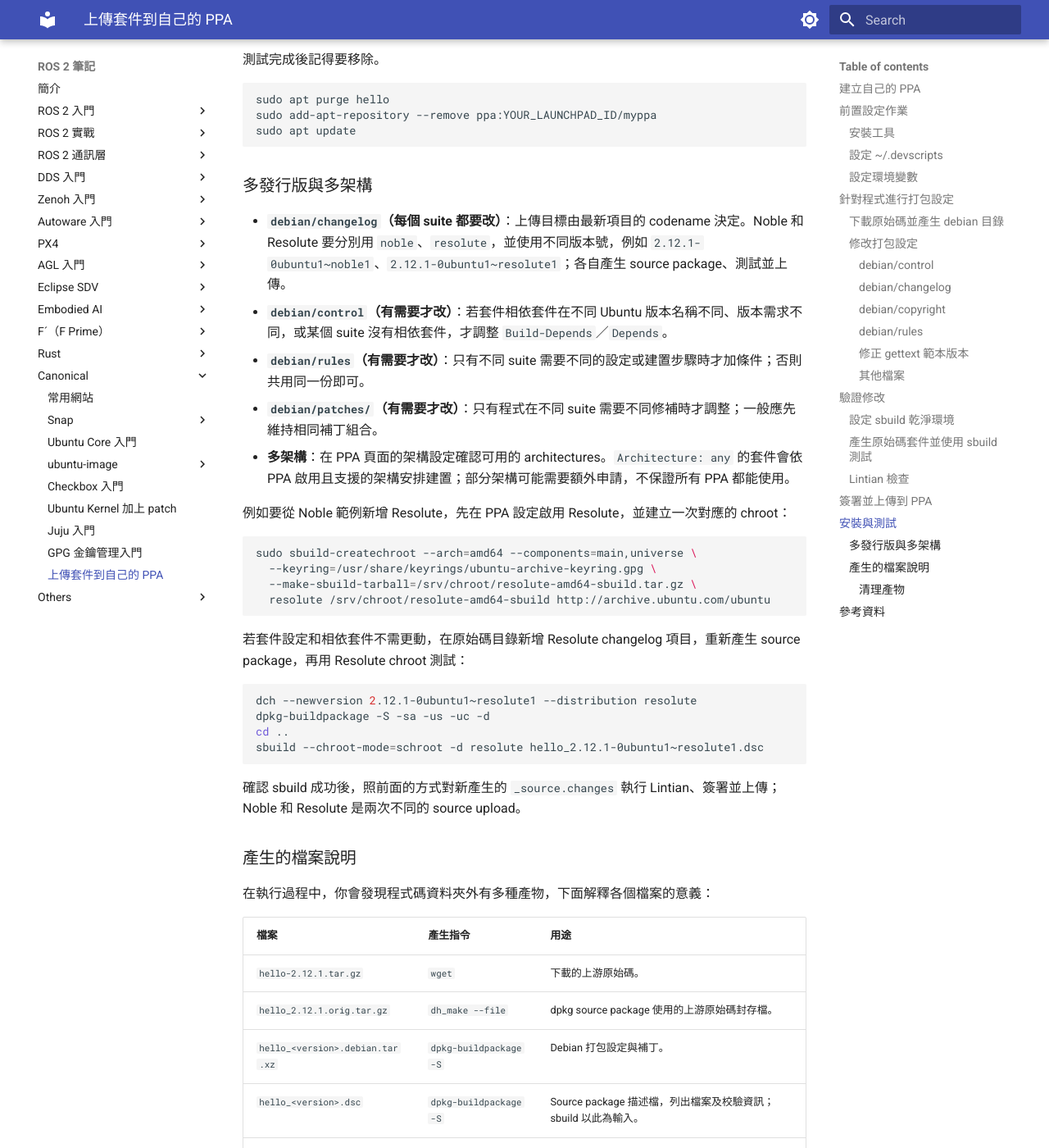
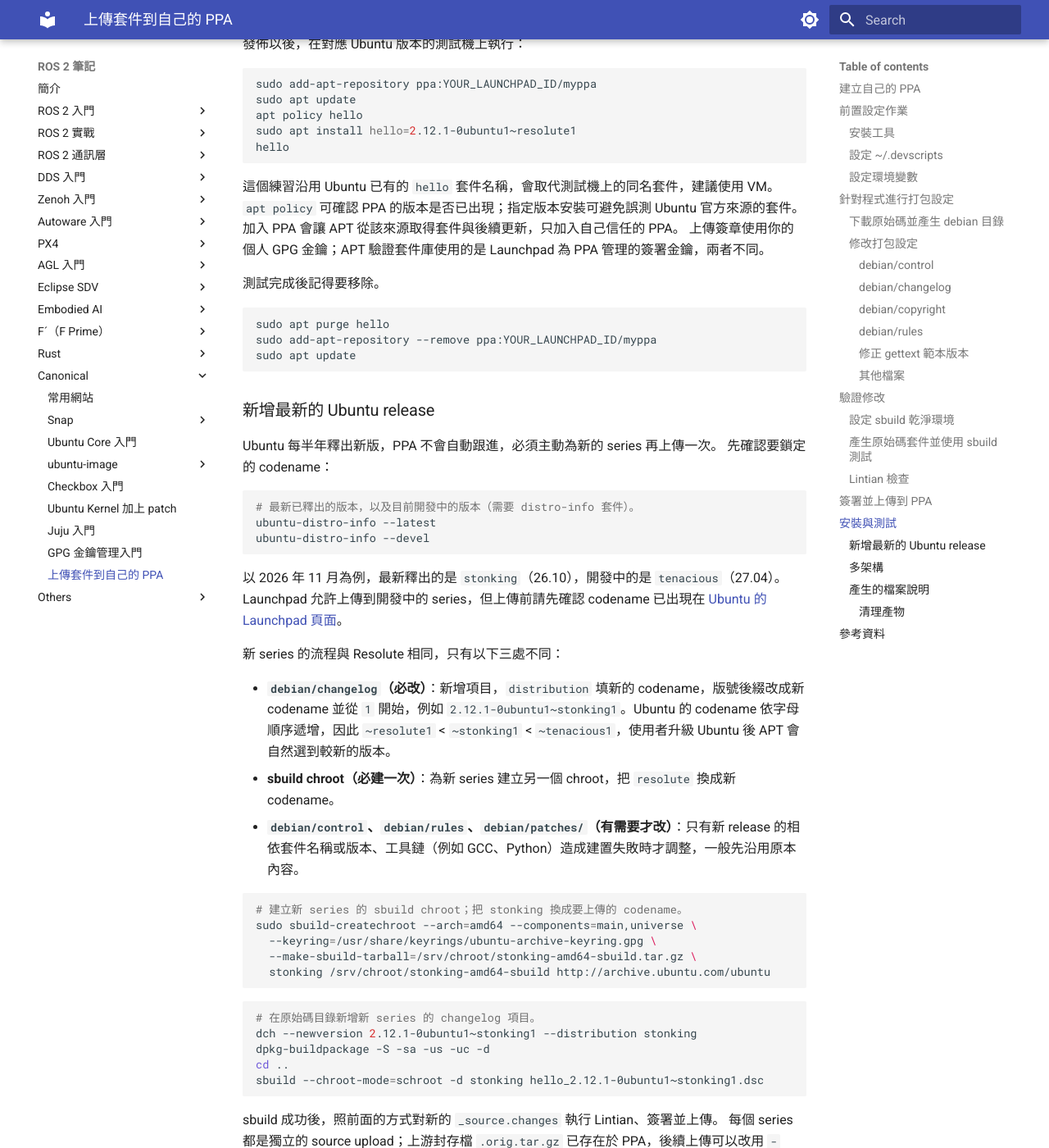
Before and after one commit to evshary/ros2-learning, an MkDocs documentation site: the page built from docs/canonical/ppa.md, in a window 1280 px wide and 1400 px high, scrolled down 7883 px. Shown: the whole window at 82% size. Built offline with MkDocs 1.6.1 and Material for MkDocs 9.7.7, drawn with Linux system fonts in a browser that asks for light colours; some of the changed text lies outside the part shown.

Commit message:
docs(canonical): verify PPA tutorial on resolute and add new release flow

````diff
--- a/docs/canonical/ppa.md
+++ b/docs/canonical/ppa.md
@@ -10,7 +10,7 @@ keywords:
 PPA（Personal Package Archive）是 Launchpad 提供的個人套件庫。
 我們把簽署過的 **Debian 原始碼套件**上傳，Launchpad 會在指定的 Ubuntu 環境中建置 `.deb`，讓使用者可以透過 APT 安裝。
 因此，不能直接把本機編好的 `.deb` 上傳到 PPA。
-值得一提的是 PPA 可以同時包含不同版本 Ubuntu 的套件，例如 Noble 和 Resolute。
+值得一提的是 PPA 可以同時包含不同版本 Ubuntu 的套件，例如 Resolute 和之後釋出的新版本。
 
 這篇以 GNU hello 2.12.1 為例，一步步教導使用者如何上傳：
 
@@ -21,7 +21,7 @@ PPA（Personal Package Archive）是 Launchpad 提供的個人套件庫。
 5. 簽署並上傳到 PPA
 6. 安裝與測試
 
-以下假設開發機是 Ubuntu 24.04（`noble`）、架構為 `amd64`，先完成單一發行版的流程。
+以下鎖定 Ubuntu 26.04（`resolute`）與 `amd64` 架構，先完成單一發行版的流程；最後再說明如何加入最新的 Ubuntu release。
 
 ## 建立自己的 PPA
 
@@ -63,7 +63,7 @@ DEBSIGN_KEYID="YOUR_FINGERPRINT"
 例如在後續簽署步驟中，可以省略 `-k`：
 
 ```bash
-debsign hello_2.12.1-0ubuntu1~noble1_source.changes
+debsign hello_2.12.1-0ubuntu1~resolute1_source.changes
 ```
 
 明確指定 `debsign -kYOUR_FINGERPRINT` 則會覆蓋預設金鑰。
@@ -105,7 +105,7 @@ dh_make --single --copyright gpl3 --file ../hello-2.12.1.tar.gz
 | 檔案 | 用途 | 這個範例要做的事 |
 | --- | --- | --- |
 | `debian/control` | 原始碼套件、二進位套件及相依套件的描述 | 填入套件資訊，列出建置所需的 `Build-Depends`。 |
-| `debian/changelog` | 套件版本、目標 Ubuntu 發行版與修改紀錄 | 建立 `noble` 版本項目；每次上傳都要使用新版本號。 |
+| `debian/changelog` | 套件版本、目標 Ubuntu 發行版與修改紀錄 | 建立 `resolute` 版本項目；每次上傳都要使用新版本號。 |
 | `debian/rules` | 定義 debhelper 如何清理、設定、建置與測試 | 使用 `dh $@`，並略過沒有 `Makefile` 時不適用的清理。 |
 | `debian/source/format` | 原始碼套件格式 | 保留 `3.0 (quilt)`，讓 dpkg-source 套用 Debian 補丁。 |
 | `debian/copyright` | 上游檔案的版權與授權資訊 | 依 GNU hello 的 `COPYING` 填妥，不要保留未完成的樣板。 |
@@ -122,7 +122,7 @@ Section: devel
 Priority: optional
 Maintainer: Your Name <you@example.com>
 Build-Depends: debhelper-compat (= 13), texinfo, help2man
-Standards-Version: 4.6.2
+Standards-Version: 4.7.3
 Homepage: https://www.gnu.org/software/hello/
 Rules-Requires-Root: no
 
@@ -136,22 +136,22 @@ Description: GNU Hello demonstration program
 `Build-Depends` 是編譯需要的套件，由 `sbuild` 安裝到建置環境；`Depends` 是使用者安裝時需要的執行相依套件。
 `${shlibs:Depends}` 與 `${misc:Depends}` 由打包工具計算，不需手動換成套件名稱。
 GNU hello 的文件建置與測試會用到 `makeinfo`，此程式由 `texinfo` 套件提供；請將它列在 `Build-Depends`，而不是只安裝在主機上。
-`help2man` 用來產生 man page；`autotools-dev` 提供 debhelper 更新 Autotools 設定檔時使用的工具。
+`help2man` 用來產生 man page。
 
 #### `debian/changelog`
 
 在原始碼目錄建立目標 Ubuntu 版本的項目：
 
 ```bash
-dch -b --newversion 2.12.1-0ubuntu1~noble1 --distribution noble
+dch -b --newversion 2.12.1-0ubuntu1~resolute1 --distribution resolute
 ```
 
 `-b` 允許新版號低於 `dh_make` 產生的初始版本。PPA 不允許以相同版本號覆蓋既有套件，因此每次重新上傳都要增加版本號。
 
-在編輯器中寫下這次修改內容並儲存，第一行應類似：
+`dch` 會開啟編輯器，並直接改寫 `dh_make` 產生的第一個項目。請把樣板中的 `Initial release. (Closes: #nnnn)  <nnnn is the bug number of your ITP>` 改成實際說明，例如 `Initial release.`，否則 Lintian 會回報 `changelog-is-dh_make-template`。儲存後，第一行應類似：
 
 ```text
-hello (2.12.1-0ubuntu1~noble1) noble; urgency=medium
+hello (2.12.1-0ubuntu1~resolute1) resolute; urgency=medium
 ```
 
 Debian 版號格式為 `[epoch:]upstream_version-debian_revision`：
@@ -159,7 +159,7 @@ Debian 版號格式為 `[epoch:]upstream_version-debian_revision`：
 * `epoch`：可選欄位。上游改版導致新版號排序反而較舊時，用它調整排序，例如 `10.0-1` 改成 `1:2.0-1`。
 * `upstream_version`：上游版本，例如 `2.12.1`。
 * `debian_revision`：套件維護者的修訂版。Ubuntu 直接打包時常用 `0ubuntu1`；若從 Debian 修訂版 `1` 延伸，常見形式是 `1ubuntu1`。
-* `~noble1`：可選的 PPA 後綴，用來標示 Noble 的 PPA 修訂序號；同一 suite 後續上傳可遞增為 `~noble2`。目標 suite 本身由 changelog 的 `noble` distribution 欄位指定。
+* `~resolute1`：可選的 PPA 後綴，用來標示 Resolute 的 PPA 修訂序號；同一 suite 後續上傳可遞增為 `~resolute2`。目標 suite 本身由 changelog 的 `resolute` distribution 欄位指定。
 
 版號後綴會影響 APT 的版本排序：`~` 排在沒有後綴的版號之前，`+` 則排在它之後。因此不要直接把 `~resolute1` 加到已存在的 `0.7.0-1ubuntu2` 後面，因為 `0.7.0-1ubuntu2~resolute1` 會比官方版舊。若 Resolute 官方版是 `0.7.0-1ubuntu2`，PPA 測試版可用 `0.7.0-1ubuntu2+resolute1`；或提高 Ubuntu 修訂號後使用 `0.7.0-1ubuntu3~resolute1`。PPA 後續更新要遞增自己的序號，不能重用已上傳的同版號。
 
@@ -196,7 +205,7 @@ GNU hello 使用標準的 configure 與 make 流程。
 #!/usr/bin/make -f
 
 override_dh_auto_clean:
-  if [ -f Makefile ]; then dh_auto_clean; fi
+	if [ -f Makefile ]; then dh_auto_clean; fi
 
 %:
 	dh $@
@@ -204,7 +213,7 @@ override_dh_auto_clean:
 
 <!-- markdownlint-enable MD010 -->
 
-recipe 前面必須是 Tab，不是空白。
+recipe（`override_dh_auto_clean:` 與 `%:` 下面的指令）前面必須是 Tab，不是空白；用空白會出現 `missing separator` 錯誤。
 另外可以把既有的 comments 都刪除，不然後續的 lintian 會有 Error 錯誤出現。
 
 最後確認 `debian/rules` 有執行權限：
@@ -239,10 +248,10 @@ quilt refresh
 
 #### 其他檔案
 
-`debian/` 內還有很多其他範例，例如 `*.ex` 或是 `README.*`，如果沒有用到可以先刪除。
+`debian/` 內還有很多其他範例，例如 `*.ex`（其中 `upstream.ex` 是目錄）或是 `README.*`，如果沒有用到可以先刪除。請在原始碼目錄執行：
 
 ```bash
-rm *.ex README.*
+rm -rf debian/*.ex debian/*.EX debian/README.*
 ```
 
 ## 驗證修改
@@ -255,20 +264,20 @@ rm *.ex README.*
 sudo sbuild-adduser "$USER"
 ```
 
-登出再登入，讓群組設定生效。接著建立 Noble 的建置環境，這個步驟只需做一次，會下載套件並使用磁碟空間：
+登出再登入，讓群組設定生效。接著建立 Resolute 的建置環境，這個步驟只需做一次，會下載套件並使用磁碟空間：
 
 ```bash
 sudo mkdir -p /srv/chroot
-# 建立 Noble amd64 的 sbuild chroot tarball。
+# 建立 Resolute amd64 的 sbuild chroot tarball。
 sudo sbuild-createchroot --arch=amd64 --components=main,universe \
   --keyring=/usr/share/keyrings/ubuntu-archive-keyring.gpg \
-  --make-sbuild-tarball=/srv/chroot/noble-amd64-sbuild.tar.gz \
-  noble /srv/chroot/noble-amd64-sbuild http://archive.ubuntu.com/ubuntu
-# 列出 schroot 已設定的環境，確認 Noble chroot 已建立。
+  --make-sbuild-tarball=/srv/chroot/resolute-amd64-sbuild.tar.gz \
+  resolute /srv/chroot/resolute-amd64-sbuild http://archive.ubuntu.com/ubuntu
+# 列出 schroot 已設定的環境，確認 Resolute chroot 已建立。
 schroot --list
 ```
 
-確認清單中有 `noble-amd64-sbuild` 對應的 chroot。打包與建置操作使用一般使用者，不要執行 `sudo sbuild`。
+確認清單中有 `resolute-amd64-sbuild` 對應的 chroot。打包與建置操作使用一般使用者，不要執行 `sudo sbuild`。
 此範例不涵蓋跨架構本地建置；ARM 主機需使用適當的架構與 Ubuntu ports mirror，不能只照抄 `amd64` 設定。
 
 ### 產生原始碼套件並使用 sbuild 測試
@@ -281,8 +290,8 @@ cd ppa-work/hello-2.12.1
 dpkg-buildpackage -S -sa -us -uc -d
 # 要在原始碼的資料夾外執行 sbuild
 cd ..
-# 在 Noble chroot 中安裝建置相依套件並編譯來源套件。
-sbuild --chroot-mode=schroot -d noble hello_2.12.1-0ubuntu1~noble1.dsc
+# 在 Resolute chroot 中安裝建置相依套件並編譯來源套件。
+sbuild --chroot-mode=schroot -d resolute hello_2.12.1-0ubuntu1~resolute1.dsc
 ```
 
 * `-S -sa`：產生原始碼套件，並包含第一次上傳需要的上游封存檔。
@@ -299,9 +308,9 @@ sbuild --chroot-mode=schroot -d noble hello_2.12.1-0ubuntu1~noble1.dsc
 
 ```bash
 # 檢查 sbuild 產生的二進位套件與套件資訊。
-lintian -I -i --pedantic hello_2.12.1-0ubuntu1~noble1_amd64.changes
+lintian -I -i --pedantic hello_2.12.1-0ubuntu1~resolute1_amd64.changes
 # 檢查 source package、debian/ 設定及原始碼檔案。
-lintian -I -i --pedantic hello_2.12.1-0ubuntu1~noble1_source.changes
+lintian -I -i --pedantic hello_2.12.1-0ubuntu1~resolute1_source.changes
 ```
 
 優先修正 `E:`（錯誤）；逐項檢查 `W:`（警告），修正問題或確認並記錄合理原因。
@@ -313,10 +322,10 @@ lintian -I -i --pedantic hello_2.12.1-0ubuntu1~noble1_source.changes
 將 `YOUR_FINGERPRINT` 換成自己已在 Launchpad 驗證的 GPG 完整指紋：
 
 ```bash
-debsign hello_2.12.1-0ubuntu1~noble1_source.changes
+debsign hello_2.12.1-0ubuntu1~resolute1_source.changes
 # 如果沒有放 GPG key 在 .devscripts 的話
-# debsign -kYOUR_FINGERPRINT hello_2.12.1-0ubuntu1~noble1_source.changes
-dput ppa:YOUR_LAUNCHPAD_ID/myppa hello_2.12.1-0ubuntu1~noble1_source.changes
+# debsign -kYOUR_FINGERPRINT hello_2.12.1-0ubuntu1~resolute1_source.changes
+dput ppa:YOUR_LAUNCHPAD_ID/myppa hello_2.12.1-0ubuntu1~resolute1_source.changes
 ```
 
 `debsign` 會簽署 `.changes` 及相關的 `.dsc` 等檔案，可能要求輸入私鑰密碼。
@@ -338,7 +347,7 @@ Launchpad 處理後會寄送接受或拒絕通知，可以在 PPA 頁面查看
 sudo add-apt-repository ppa:YOUR_LAUNCHPAD_ID/myppa
 sudo apt update
 apt policy hello
-sudo apt install hello=2.12.1-0ubuntu1~noble1
+sudo apt install hello=2.12.1-0ubuntu1~resolute1
 hello
 ```
 
@@ -355,33 +364,51 @@ sudo add-apt-repository --remove ppa:YOUR_LAUNCHPAD_ID/myppa
 sudo apt update
 ```
 
-### 多發行版與多架構
+### 新增最新的 Ubuntu release
 
-* **`debian/changelog`（每個 suite 都要改）**：上傳目標由最新項目的 codename 決定。Noble 和 Resolute 要分別用 `noble`、`resolute`，並使用不同版本號，例如 `2.12.1-0ubuntu1~noble1`、`2.12.1-0ubuntu1~resolute1`；各自產生 source package、測試並上傳。
-* **`debian/control`（有需要才改）**：若套件相依套件在不同 Ubuntu 版本名稱不同、版本需求不同，或某個 suite 沒有相依套件，才調整 `Build-Depends`／`Depends`。
-* **`debian/rules`（有需要才改）**：只有不同 suite 需要不同的設定或建置步驟時才加條件；否則共用同一份即可。
-* **`debian/patches/`（有需要才改）**：只有程式在不同 suite 需要不同修補時才調整；一般應先維持相同補丁組合。
-* **多架構**：在 PPA 頁面的架構設定確認可用的 architectures。`Architecture: any` 的套件會依 PPA 啟用且支援的架構安排建置；部分架構可能需要額外申請，不保證所有 PPA 都能使用。
-
-例如要從 Noble 範例新增 Resolute，先在 PPA 設定啟用 Resolute，並建立一次對應的 chroot：
+Ubuntu 每半年釋出新版，PPA 不會自動跟進，必須主動為新的 series 再上傳一次。
+先確認要鎖定的 codename：
 
 ```bash
+# 最新已釋出的版本，以及目前開發中的版本（需要 distro-info 套件）。
+ubuntu-distro-info --latest
+ubuntu-distro-info --devel
+```
+
+以 2026 年 11 月為例，最新釋出的是 `stonking`（26.10），開發中的是 `tenacious`（27.04）。
+Launchpad 允許上傳到開發中的 series，但上傳前請先確認 codename 已出現在 [Ubuntu 的 Launchpad 頁面](https://launchpad.net/ubuntu)。
+
+新 series 的流程與 Resolute 相同，只有以下三處不同：
+
+* **`debian/changelog`（必改）**：新增項目，`distribution` 填新的 codename，版號後綴改成新 codename 並從 `1` 開始，例如 `2.12.1-0ubuntu1~stonking1`。Ubuntu 的 codename 依字母順序遞增，因此 `~resolute1` < `~stonking1` < `~tenacious1`，使用者升級 Ubuntu 後 APT 會自然選到較新的版本。
+* **sbuild chroot（必建一次）**：為新 series 建立另一個 chroot，把 `resolute` 換成新 codename。
+* **`debian/control`、`debian/rules`、`debian/patches/`（有需要才改）**：只有新 release 的相依套件名稱或版本、工具鏈（例如 GCC、Python）造成建置失敗時才調整，一般先沿用原本內容。
+
+```bash
+# 建立新 series 的 sbuild chroot；把 stonking 換成要上傳的 codename。
 sudo sbuild-createchroot --arch=amd64 --components=main,universe \
   --keyring=/usr/share/keyrings/ubuntu-archive-keyring.gpg \
-  --make-sbuild-tarball=/srv/chroot/resolute-amd64-sbuild.tar.gz \
-  resolute /srv/chroot/resolute-amd64-sbuild http://archive.ubuntu.com/ubuntu
+  --make-sbuild-tarball=/srv/chroot/stonking-amd64-sbuild.tar.gz \
+  stonking /srv/chroot/stonking-amd64-sbuild http://archive.ubuntu.com/ubuntu
 ```
 
-若套件設定和相依套件不需更動，在原始碼目錄新增 Resolute changelog 項目，重新產生 source package，再用 Resolute chroot 測試：
-
 ```bash
-dch --newversion 2.12.1-0ubuntu1~resolute1 --distribution resolute
+# 在原始碼目錄新增新 series 的 changelog 項目。
+dch --newversion 2.12.1-0ubuntu1~stonking1 --distribution stonking
 dpkg-buildpackage -S -sa -us -uc -d
 cd ..
-sbuild --chroot-mode=schroot -d resolute hello_2.12.1-0ubuntu1~resolute1.dsc
+sbuild --chroot-mode=schroot -d stonking hello_2.12.1-0ubuntu1~stonking1.dsc
 ```
 
-確認 sbuild 成功後，照前面的方式對新產生的 `_source.changes` 執行 Lintian、簽署並上傳；Noble 和 Resolute 是兩次不同的 source upload。
+sbuild 成功後，照前面的方式對新的 `_source.changes` 執行 Lintian、簽署並上傳。
+每個 series 都是獨立的 source upload；上游封存檔 `.orig.tar.gz` 已存在於 PPA，後續上傳可以改用 `-sd`，只送出 `debian/` 的差異。
+若不需要改任何打包設定，也可以在 PPA 頁面使用 **Copy packages**，把既有的 source package 複製到新 series 並重新建置，不必重新簽署上傳。
+
+### 多架構
+
+在 PPA 頁面的架構設定確認可用的 architectures。
+`Architecture: any` 的套件會依 PPA 啟用且支援的架構安排建置；部分架構可能需要額外申請，不保證所有 PPA 都能使用。
+本機以 sbuild 驗證時，也要為對應架構建立 chroot；ARM 主機需使用適當的 Ubuntu ports mirror，不能只照抄 `amd64` 設定。
 
 ### 產生的檔案說明
 
@@ -412,17 +439,17 @@ PPA 上傳 source package；binary 套件由 Launchpad 建置。
 fakeroot debian/rules clean
 ```
 
-若要清除 `ppa-work/` 中某個版本的打包產物，先進入該目錄，再使用精確的版本字串；以下只刪 Noble 這個版本，會保留上游 tarball 和 `hello-2.12.1/` 原始碼目錄：
+若要清除 `ppa-work/` 中某個版本的打包產物，先進入該目錄，再使用精確的版本字串；以下只刪 Resolute 這個版本，會保留上游 tarball 和 `hello-2.12.1/` 原始碼目錄：
 
 ```bash
 cd ~/ppa-work
-rm -f hello_2.12.1-0ubuntu1~noble1* \
-  hello-dbgsym_2.12.1-0ubuntu1~noble1*
+rm -f hello_2.12.1-0ubuntu1~resolute1* \
+  hello-dbgsym_2.12.1-0ubuntu1~resolute1*
 ```
 
 ## 參考資料
 
 * [Launchpad：上傳套件到 PPA](https://help.launchpad.net/Packaging/PPA/Uploading)
 * [GNU hello](https://www.gnu.org/software/hello/)
-* [sbuild 使用手冊](https://manpages.ubuntu.com/manpages/noble/man1/sbuild.1.html)
-* [sbuild-createchroot 使用手冊](https://manpages.ubuntu.com/manpages/noble/man8/sbuild-createchroot.8.html)
+* [sbuild 使用手冊](https://manpages.ubuntu.com/manpages/resolute/man1/sbuild.1.html)
+* [sbuild-createchroot 使用手冊](https://manpages.ubuntu.com/manpages/resolute/man8/sbuild-createchroot.8.html)
````
Also changed, not shown: other parts of docs/canonical/ppa.md (+9 -0 lines).
